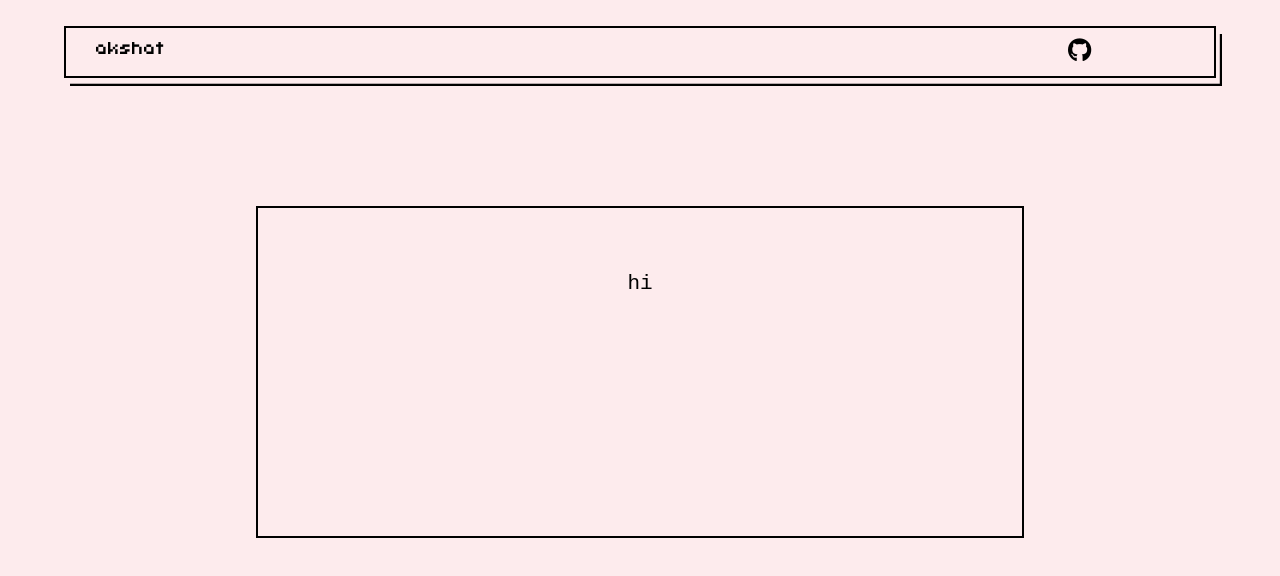
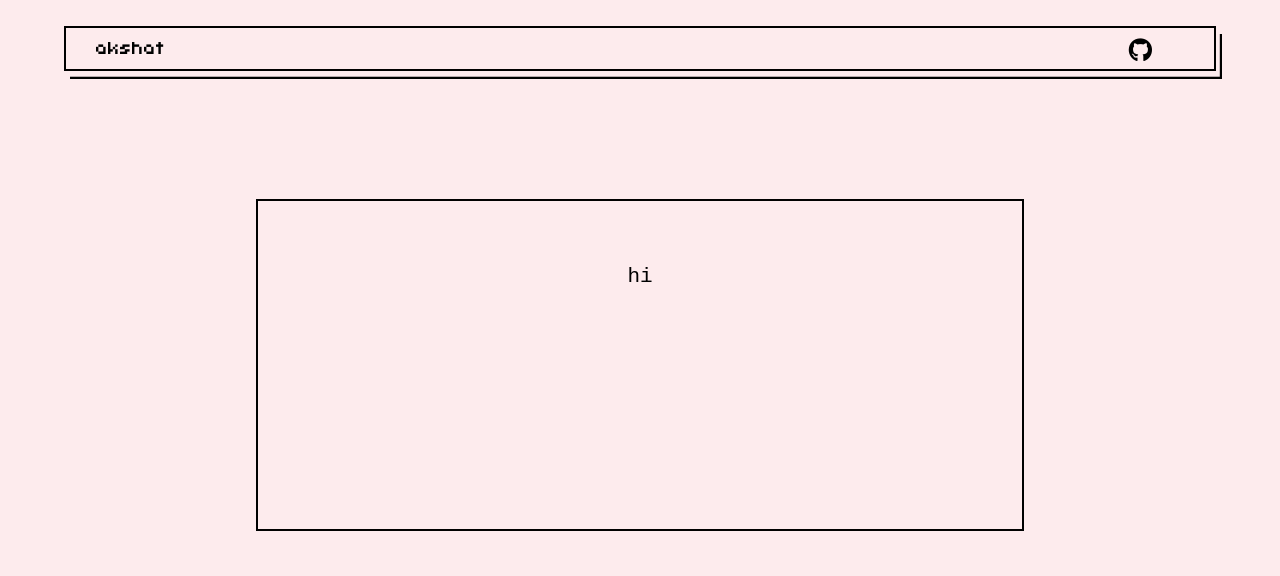
Before and after one commit to AKKSHAAT/AKKSHAAT.github.io, a plain HTML site: page index.html in a window 1280 px wide. Drawn offline with Linux system fonts and the light colour scheme; a web font is replaced by a local one.

Commit message:
changed git logo position

```diff
--- a/styles.css
+++ b/styles.css
@@ -34,7 +34,8 @@ a{
 }
 
 .navItem{
-    margin: 0 0 0 80%;
+    position: absolute;
+    right: 10%;
     font-size: 1.5rem;
 }
 
```
